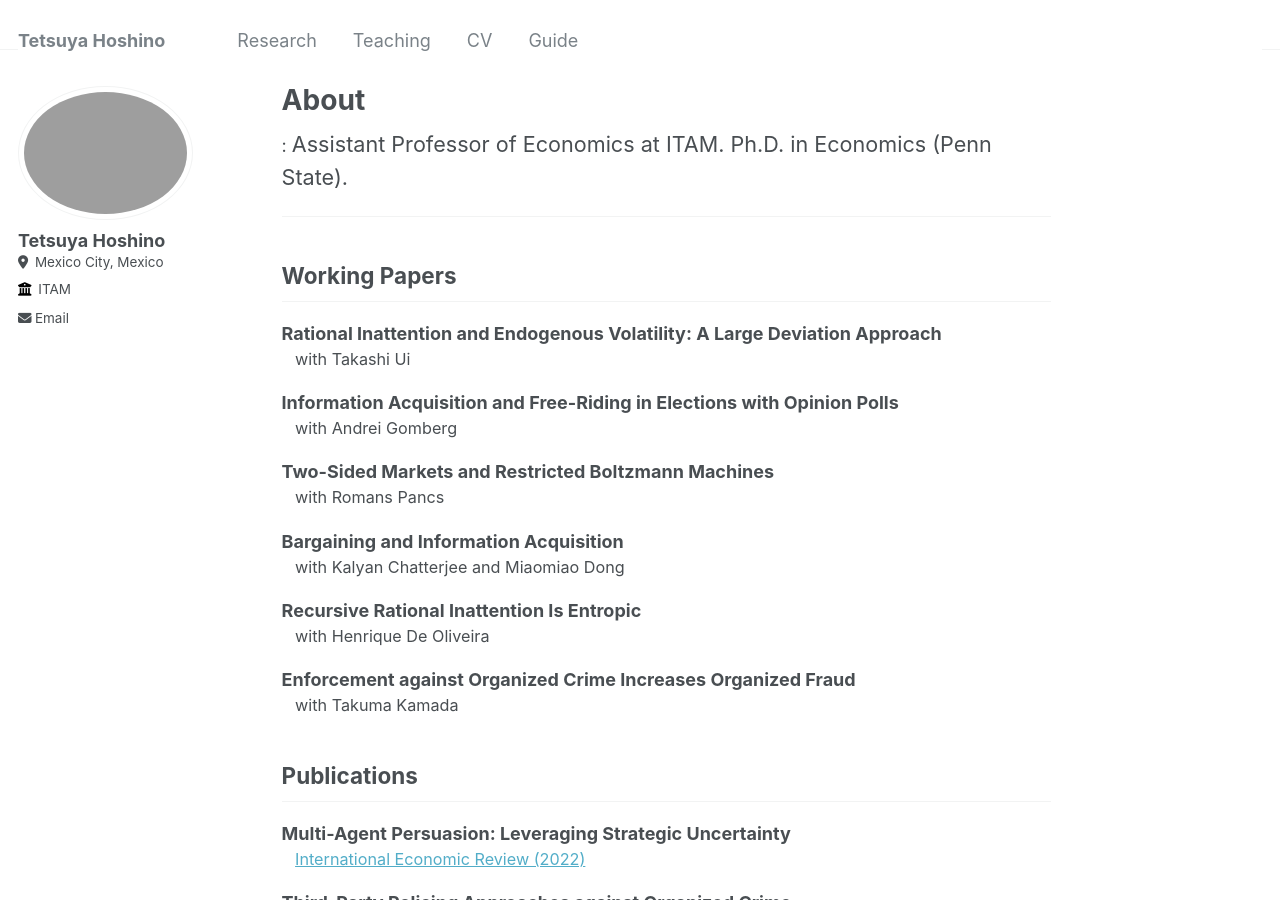
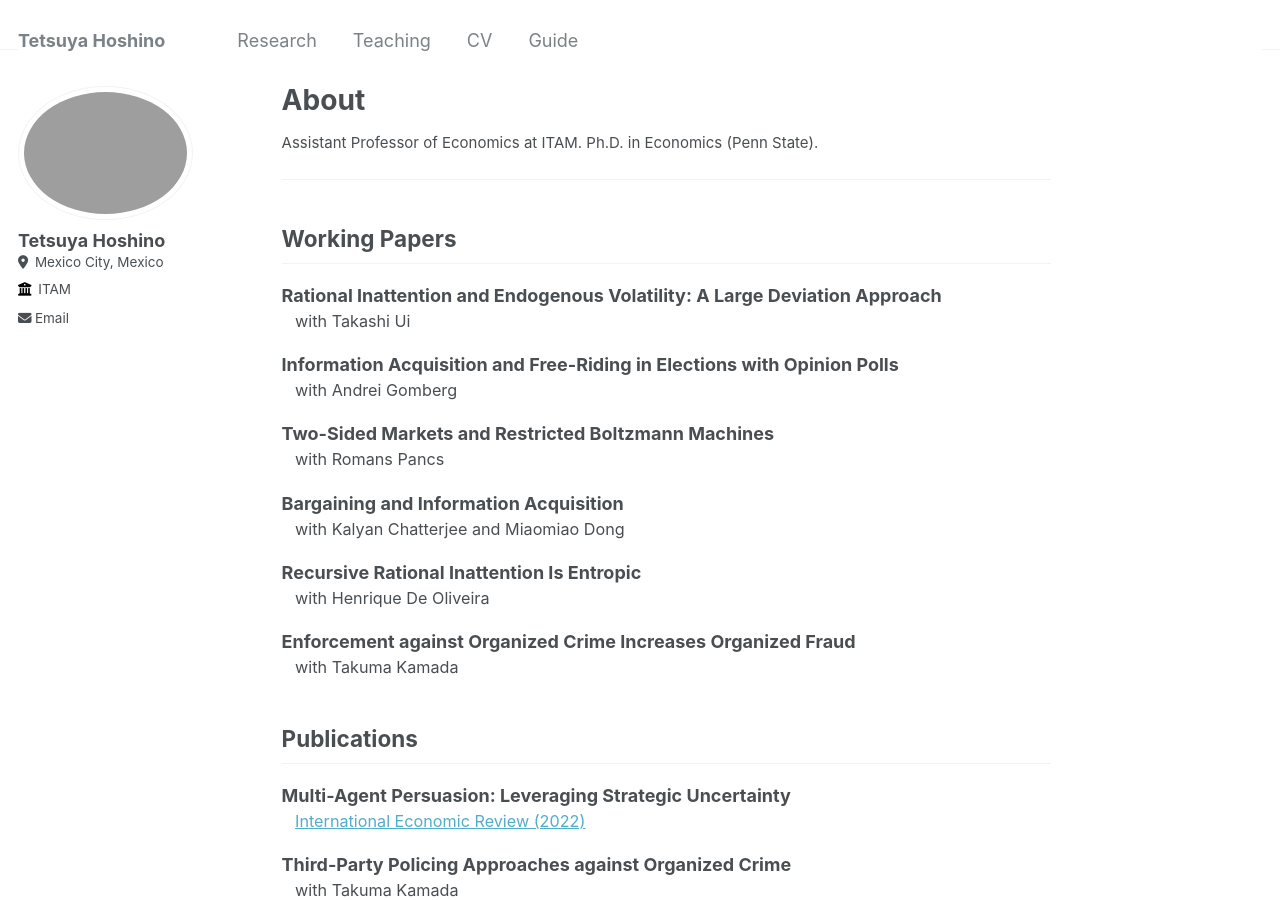
Before and after one commit to tetsuyahoshino137/tetsuyahoshino137.github.io, a Jekyll site: the page built from _pages/about.md, in a window 1280 px wide and 900 px high. Built offline with Jekyll 4.4.1, drawn with Linux system fonts in a browser that asks for light colours.

Commit message:
Update about.md

```diff
--- a/_pages/about.md
+++ b/_pages/about.md
@@ -7,7 +7,7 @@ redirect_from:
   - /about.html
 ---
 
-: <span style="font-size:larger;">
+<span style="font-size:smaller;">
 Assistant Professor of Economics at ITAM. Ph.D. in Economics (Penn State).
 </span>
 
```
